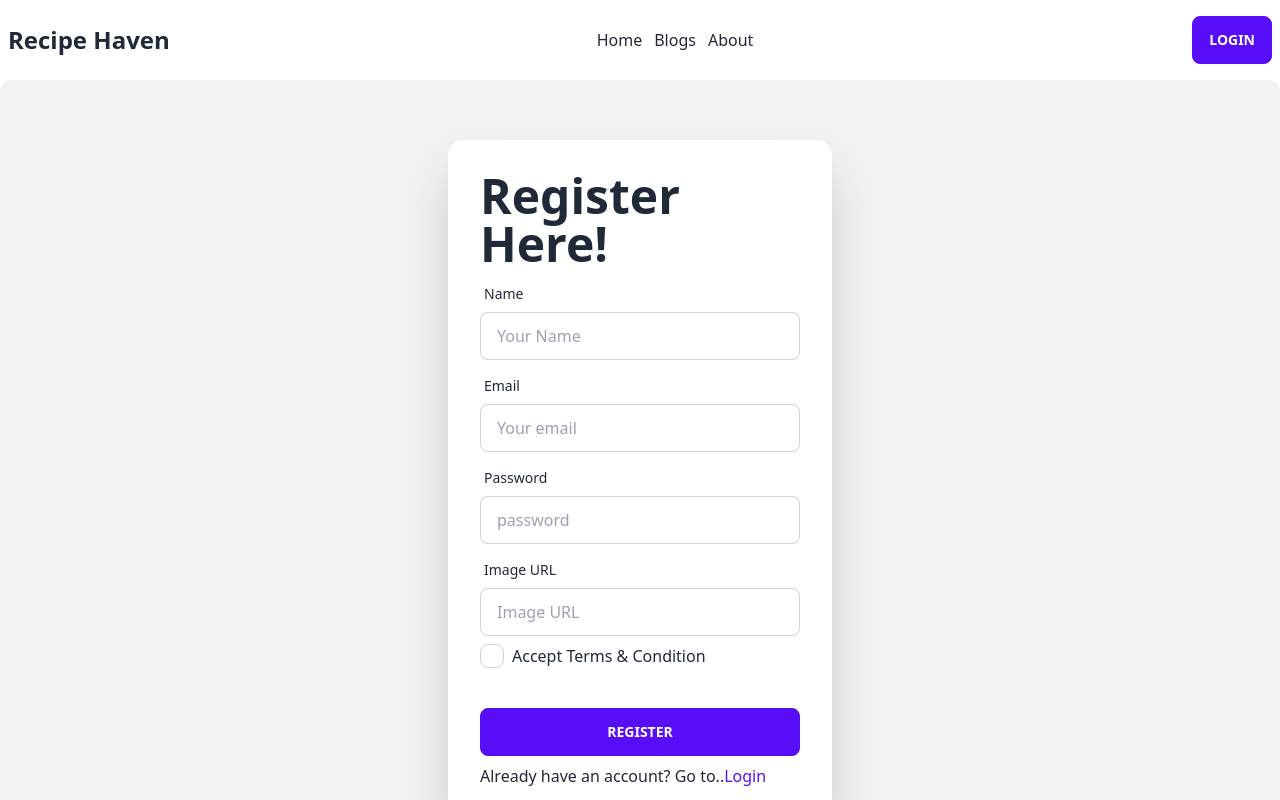
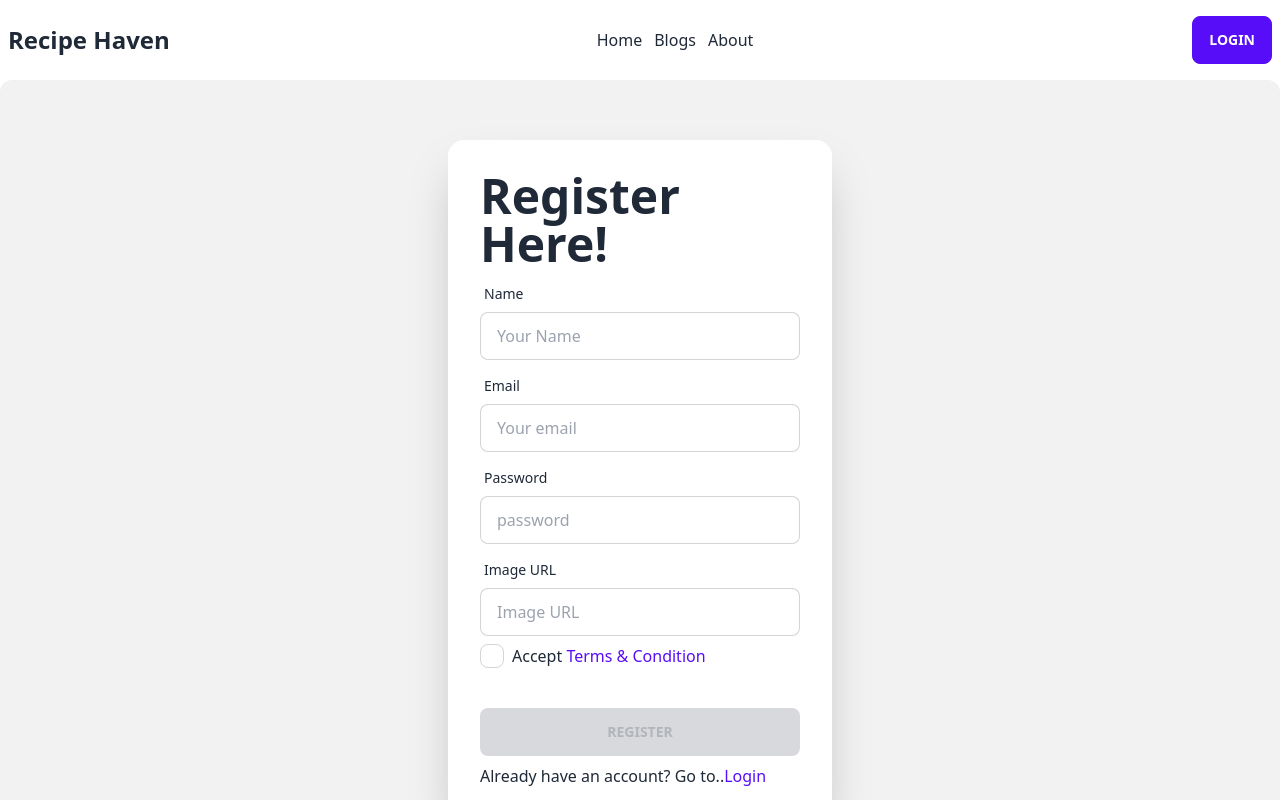
Before and after one commit to zahangir20bd/chef-recipe-hunter-client-side, a React (Vite) app: page /register in a window 1280 px wide. Shown: the top 800 px of the page. Built offline with nearby package versions, Linux system fonts and the light colour scheme; no server answers.

Commit message:
Register button disable if terms and condition not accept

```diff
--- a/src/Pages/Register/Register.jsx
+++ b/src/Pages/Register/Register.jsx
@@ -7,6 +7,11 @@
   const navigate = useNavigate();
 
   const [error, setError] = useState("");
+  const [accept, setAccept] = useState(false);
+
+  const handleAccept = (event) => {
+    setAccept(event.target.checked);
+  };
 
   const handleRegister = (event) => {
     event.preventDefault();
@@ -94,15 +99,22 @@
             </div>
             <div className=" flex items-center gap-2">
               <input
+                onClick={handleAccept}
                 type="checkbox"
                 name="accept-condition"
                 className="checkbox"
               />
-              <span>Accept Terms & Condition</span>
+              <span>
+                Accept <Link className="text-primary">Terms & Condition</Link>
+              </span>
             </div>
             <p className="text-red-700 text-center">{error}</p>
             <div className="form-control mt-6">
-              <button type="submit" className="btn btn-primary">
+              <button
+                type="submit"
+                disabled={!accept}
+                className="btn btn-primary"
+              >
                 Register
               </button>
             </div>
```
